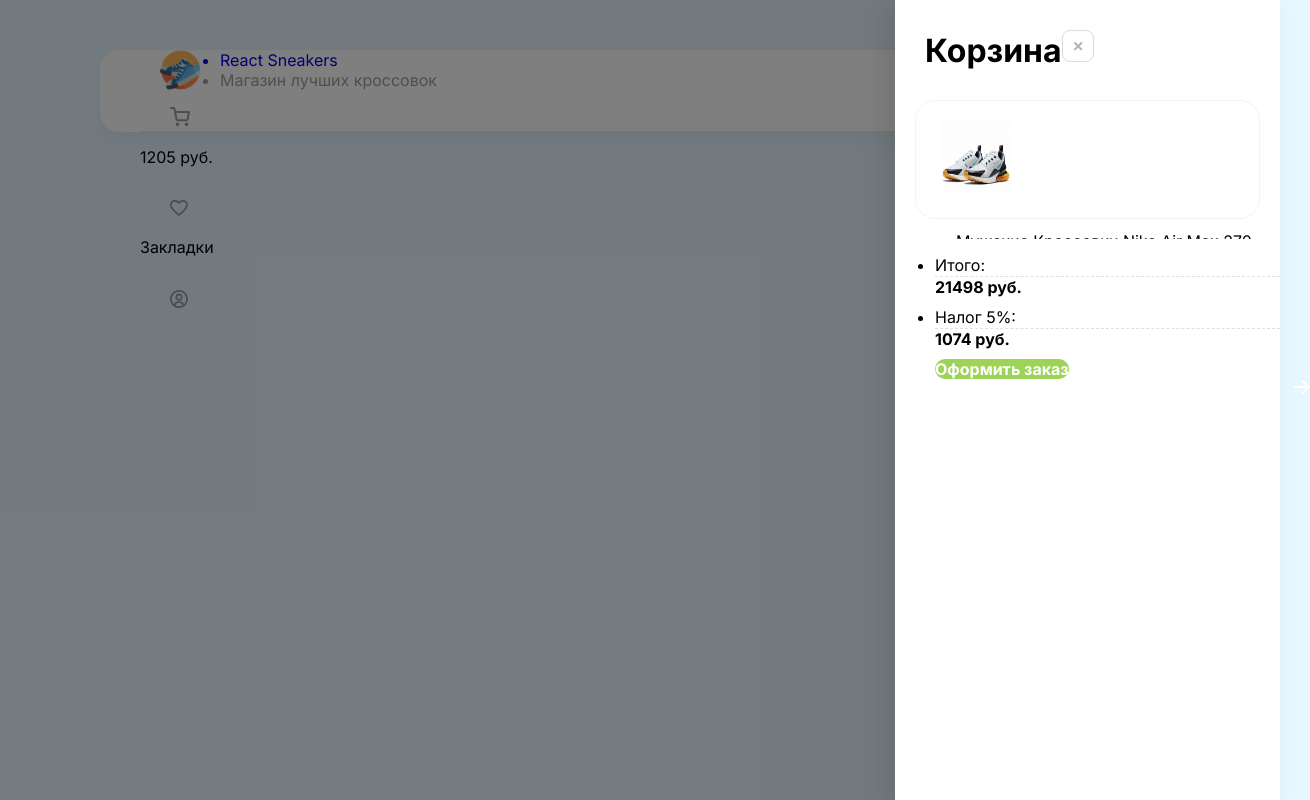
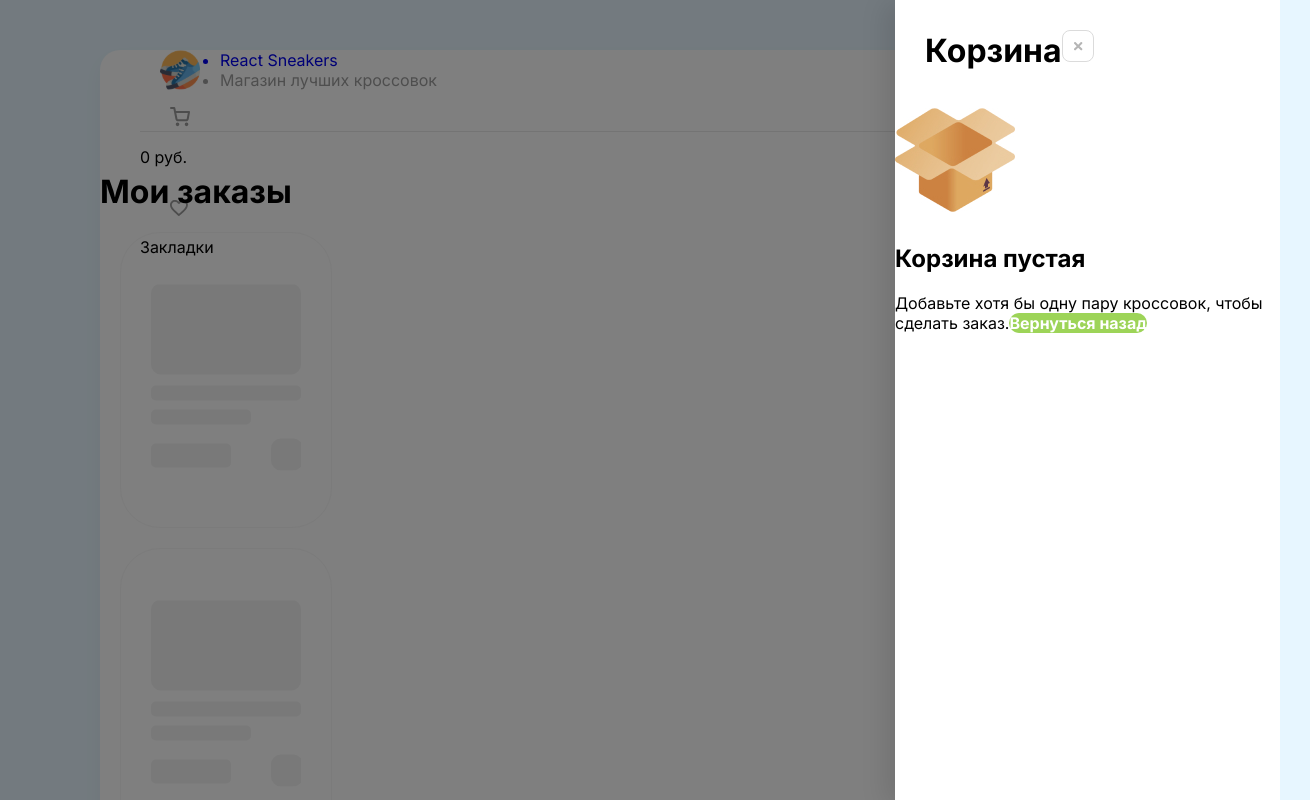
Before and after one commit to R3b0tta/react-sneakers, a React (Create React App) app: page /orders in a window 1280 px wide. Both pictures are taken after a click on the element 183 px from the left and 121 px from the top of the page. Shown: the top 800 px of the page, 1310 px wide, since content can reach past the window. Built offline with nearby package versions, Linux system fonts and the light colour scheme; data requests are answered from the project's data file.

Commit message:
pred final version

```diff
--- a/server/db.json
+++ b/server/db.json
@@ -43,20 +43,25 @@
       "imageURL": "img/sneakers7.jpg"
     }
   ],
-  "cart": [
-    {
-      "id": "2",
-      "title": "Мужские Кроссовки Nike Air Max 270",
-      "imageURL": "img/sneakers2.jpg",
-      "price": 12999
-    }
-  ],
+  "cart": [],
   "favorites": [
     {
       "id": "2",
       "title": "Мужские Кроссовки Nike Air Max 270",
       "imageURL": "img/sneakers2.jpg",
       "price": 12999
+    },
+    {
+      "id": "1",
+      "title": "Мужские Кроссовки Nike Blazer Mid Suede",
+      "imageURL": "img/sneakers1.jpg",
+      "price": 12999
+    },
+    {
+      "id": "3",
+      "title": "Мужские Кроссовки Nike Blazer Mid Suede",
+      "imageURL": "img/sneakers3.jpg",
+      "price": 8499
     }
   ],
   "orders": [
--- a/src/App.js
+++ b/src/App.js
@@ -1,12 +1,12 @@
 import Header from "./components/Header";
-import Drawer from "./components/Drawer";
+import Index from "./components/Drawer";
 import React from "react";
 import axios from "axios";
 import { Route, Routes, } from "react-router-dom";
 import { Home } from "./Pages/Home";
 import {Favorites} from "./Pages/Favorites";
 import AppContext from "./context";
-
+import Orders from "./Pages/Orders";
 
 function App() {
     const [items, setItems] = React.useState();
@@ -38,7 +38,7 @@ function App() {
         getData();
     }, [])
     const onDeleteToCart = async (id) => {
-        const resp = await axios.delete(`http://localhost:4000/cart/${id}` )
+        await axios.delete(`http://localhost:4000/cart/${id}` )
         setCartItems((prev) => prev?.filter(item => item.id !== id));
     }
 
@@ -85,10 +85,11 @@ function App() {
       <AppContext.Provider value={{cartItems, favorites, searchValue, items, isItemAdded, isFavoritesAdded, onAddToFavorites, setCartOpened, setCartItems}}>
           <div className="App">
               <div className="wrapper">
-                  {cartOpened && <Drawer
+                  {cartOpened && <Index
                       onMinus={(obj) => onDeleteToCart(obj)}
                       items={cartItems}
                       CloseCart={() => setCartOpened(false)}
+                      opened={cartOpened}
                   />}
                   <Header OpenCart={() => setCartOpened(true)}/>
                   <Routes>
@@ -104,6 +105,8 @@ function App() {
                       </Route>
                       <Route path="/favorites" element={<Favorites/>}>
                       </Route>
+                      <Route path="/orders" element={<Orders/>}>
+                      </Route>
                   </Routes>
 
 
--- /dev/null
+++ b/src/Pages/Orders.jsx
@@ -0,0 +1,59 @@
+import React from "react";
+import Card from "../components/Card";
+import  AppContext  from "../context";
+import axios from "axios";
+
+const Orders = () => {
+    const [orders, setOrders] = React.useState([]);
+    const [isLoading, setIsLoading] = React.useState(true);
+    const {onAddToCart, onAddToFavorites} = React.useContext(AppContext);
+    React.useEffect(() => {
+        (async () => {
+            try {
+                const allItems = [];
+                const { data } = await axios.get('http://localhost:4000/orders');
+
+                data.forEach(order => {
+                    // Собираем элементы из числовых ключей
+                    for (let key in order) {
+                        if (order.hasOwnProperty(key) && !isNaN(key)) {
+                            allItems.push(order[key]);
+                        }
+                    }
+                    // Собираем элементы из массива items
+                    if (order.items) {
+                        allItems.push(...order.items);
+                    }
+                });
+
+                setOrders(allItems);
+            } catch (error) {
+                alert("Ошибка загрузки заказов");
+            }
+        })();
+    }, []);
+    console.log(orders);
+    return (
+        <div>
+            <div className="content ml-40 ">
+                <div className="d-flex justify-between align-center">
+                    <h1>Мои заказы</h1>
+                </div>
+                <div className="d-flex flex-wrap flex-row">
+                    {(isLoading ? [...Array(8)] : orders)?.map((item, index) => (
+                        <Card
+                            key={index}
+                            {...item}
+                            onPlus={(obj) => onAddToCart(obj)}
+                            favorited={true}
+                            onFavorite={(obj) => onAddToFavorites(obj)}
+                            Loading={isLoading}
+                        />
+                    ))
+                    }
+                </div>
+            </div>
+        </div>
+    )
+}
+export default Orders;
--- /dev/null
+++ b/src/components/Drawer/Drawer.module.scss
@@ -0,0 +1,27 @@
+.overlay {
+  position: absolute;
+  left: 0;
+  top: 0;
+  width: 100%;
+  height: 100%;
+  background-color: rgba(0, 0, 0, 0.5) ;
+  z-index: 1;
+  visibility: hidden;
+  opacity: 0;
+}
+.overlayVisible {
+  visibility: visible;
+  opacity: 1;
+  transition: opacity 0.5s ease-in-out;
+}
+.drawer {
+  position: absolute;
+  width: 385px;
+  height: 100%;
+  right: 0;
+  background: #FFFFFF;
+  box-shadow: -10px 4px 24px rgba(0, 0, 0, 0.1);
+  h1 {
+    margin: 30px;
+  }
+}
--- a/src/components/Drawer.js
+++ b/src/components/Drawer/index.js
@@ -1,14 +1,17 @@
 import React from 'react'
-import Info from './Info';
-import AppContext from "../context";
+import Info from '../Info';
+import AppContext from "../../context";
 import axios from "axios";
+import styles from "./Drawer.module.scss";
 
 const delay = () => new Promise((resolve) => setTimeout(resolve, 1000));
 
-function Drawer({CloseCart, items, onMinus = []}) {
+function Index({CloseCart, items, onMinus = [], opened}) {
     const [isCompleted, setIsCompleted] = React.useState(false);
     const [orderId, setOrderId] = React.useState(false);
     const {setCartItems, cartItems} = React.useContext(AppContext);
+    const tax = Math.round((cartItems?.reduce((sum, obj) => sum + obj.price, 0))*0.05);
+    const totalPrice = cartItems?.reduce((sum, obj) => sum + obj.price, 0);
 
     const onClickOrder = async () => {
        try  {
@@ -28,8 +31,8 @@ function Drawer({CloseCart, items, onMinus = []}) {
        }
     }
     return (
-        <div className="overlay">
-            <div className="drawer d-flex flex-column">
+        <div className={` ${styles.overlay} ${opened ? styles.overlayVisible : ''}`}>
+            <div className={`${styles.drawer} d-flex flex-column`}>
                 <h1 className="d-flex justify-between">
                     Корзина
                     <img className="cu-p" onClick={CloseCart} src="img/deleteItem.svg" alt="delete"/>
@@ -57,12 +60,12 @@ function Drawer({CloseCart, items, onMinus = []}) {
                                         <li className="d-flex align-end">
                                             <span>Итого:</span>
                                             <div></div>
-                                            <b>21498 руб.</b>
+                                            <b>{totalPrice} руб.</b>
                                         </li>
                                         <li className="d-flex align-end">
                                             <span>Налог 5%:</span>
                                             <div></div>
-                                            <b>1074 руб.</b>
+                                            <b>{tax} руб.</b>
                                         </li>
                                         <div className="checkout d-flex justify-center">
                                             <b onClick={onClickOrder} className="d-flex align-center justify-center"> Оформить заказ </b>
@@ -84,4 +87,4 @@ function Drawer({CloseCart, items, onMinus = []}) {
     )
 }
 
-export default Drawer;
+export default Index;
--- a/src/components/Header.js
+++ b/src/components/Header.js
@@ -1,7 +1,12 @@
 import React from "react";
-import {Link} from "react-router-dom";
+import { Link  } from "react-router-dom";
+import AppContext from "../context";
 
 function Header(props) {
+    const { cartItems } = React.useContext(AppContext)
+    const totalPrice = cartItems?.reduce((sum, obj) => sum + obj.price, 0)
+
+
     return (
         <div className="d-flex justify-between">
         <div className="header d-flex justify-between">
@@ -19,16 +24,18 @@ function Header(props) {
                     <img src="img/cart.svg" alt="cart"/>
                     </span>
                     <p onClick={props.OpenCart} className="cu-p">
-                        1205 руб.
+                        {totalPrice} руб.
                     </p>
                     <Link to={"/Favorites"}>
                         <span>
                     <img src="img/favorite-foldout.svg" alt="favorite"/></span>
                     </Link>
                         <p>Закладки</p>
+                    <Link to={"/orders"}>
                     <span>
                     <img src="img/profile.svg" alt="profile"/>
                     </span>
+                    </Link>
                 </div>
         </div>
         </div>
--- a/src/index.scss
+++ b/src/index.scss
@@ -76,27 +76,7 @@ body {
     }
 
   }
-.drawer {
-  position: absolute;
-  width: 385px;
-  height: 100%;
-  right: 0;
-  background: #FFFFFF;
-  box-shadow: -10px 4px 24px rgba(0, 0, 0, 0.1);
-  h1 {
-    margin: 30px;
-  }
-}
-.overlay {
-  position: absolute;
-  left: 0;
-  top: 0;
-  width: 100%;
-  height: 100%;
-  background-color: rgba(0, 0, 0, 0.5) ;
-  z-index: 1;
 
-}
 
 .cartItem {
   max-height: 119px;
```
